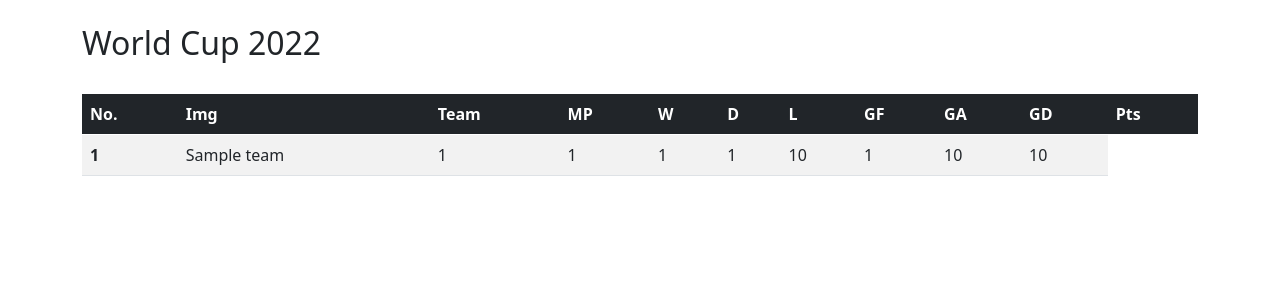
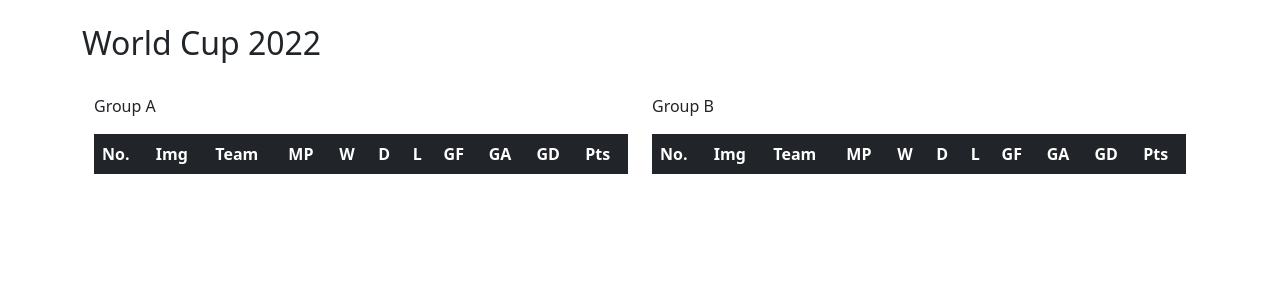
Before and after one commit to mateuszgua/game_typer, a Flask app: page /home in a window 1280 px wide. Shown: the part 56-356 px from the top of the page. Run offline with Flask 2, Linux system fonts and the light colour scheme; tables that the repository leaves empty hold one stand-in row (values such as "Sample post"); lists and menus that the app fills with data are empty; parts of the project's set-up code (start-up, migrations or seed data) failed here and were passed over; some libraries are stand-ins or nearby versions.

Commit message:
Feat: add secound column for group

```diff
--- a/game_app/templates/index.html
+++ b/game_app/templates/index.html
@@ -4,6 +4,10 @@
 
 <h2 class="title">{% block title %} World Cup 2022 {% endblock %}</h2>
 <br>
+<div class="container">
+    <div class="row">
+        <div class="col">
+            <p>Group A</p>
             <table id="data" class="table table-striped">
                 <thead class="table-dark">
                     <tr>
@@ -22,6 +26,7 @@
                 </thead>
                 <tbody>
                     {% for team in teams %}
+                        {% if team.group == "A" %}
                         <tr>
                             <th scope="row">{{ team.id }}</th>
                             {% for image in image_list %}
@@ -39,7 +44,55 @@
                             <td>{{ team.goal_balance }}</td>
                             <td>{{ team.points }}</td>
                         </tr>
+                        {% endif %}
                     {% endfor %}
                 </tbody>
             </table>
+        </div>
+        <div class="col">
+            <p>Group B</p>
+            <table id="data" class="table table-striped">
+                <thead class="table-dark">
+                    <tr>
+                        <th scope="col">No.</th>
+                        <th scope="col">Img</th>
+                        <th scope="col">Team</th>
+                        <th scope="col">MP</th>
+                        <th scope="col">W</th>
+                        <th scope="col">D</th>
+                        <th scope="col">L</th>
+                        <th scope="col">GF</th>
+                        <th scope="col">GA</th>
+                        <th scope="col">GD</th>
+                        <th scope="col">Pts</th>
+                    </tr>
+                </thead>
+                <tbody>
+                    {% for team in teams %}
+                        {% if team.group == "B" %}
+                        <tr>
+                            <th scope="row">{{ team.id }}</th>
+                            {% for image in image_list %}
+                                {% if image == team.image_name %}
+                                    <td><img src="{{ url_for('static', filename=image)}}" alt="Flag" height="30px" width="30px"></td>
+                                {% endif %}
+                            {% endfor %}
+                            <td>{{ team.name }}</td>
+                            <td>{{ team.games_played }}</td>
+                            <td>{{ team.wins }}</td>
+                            <td>{{ team.draws }}</td>
+                            <td>{{ team.lost }}</td>
+                            <td>{{ team.goal_scored }}</td>
+                            <td>{{ team.goal_lost }}</td>
+                            <td>{{ team.goal_balance }}</td>
+                            <td>{{ team.points }}</td>
+                        </tr>
+                        {% endif %}
+                    {% endfor %}
+                </tbody>
+            </table>
+        </div>
+    </div>
+</div>
+
 {% endblock %}
--- a/game_app/views.py
+++ b/game_app/views.py
@@ -35,8 +35,6 @@ def home():
     full_filename = os.path.join(config.IMG_FOLDER, 'qatar_48x48.png')
     IMG_LIST = os.listdir('game_app/static/files')
     IMG_LIST = ['files/' + i for i in IMG_LIST]
-    #
-    print("________________")
     print(IMG_LIST)
     return render_template('index.html', teams=teams, current_user=current_user, image_list=IMG_LIST)
 
@@ -209,7 +207,7 @@ def processjson(file_idx):
     data = json.load(open(json_url))
 
     i = 0
-    while i < 4 :
+    while i < 8 :
         team = Team(name=data['team'][i]['name'],
                        games_played=0,
                        wins=0,
```
Also changed, not shown: game_app/static/files/teams.json (+9 -4 lines), game_app/static/files/england_48x48.png (added), game_app/static/files/iran_48x48.png (added), game_app/static/files/usa_48x48.png (added), game_app/static/files/wales_48x48.png (added), game_app/static/files/z17512470K.jpg (deleted), game_app/static/files/z17512470K1.jpg (deleted), game_app/static/files/z17512470K12.jpg (deleted). Lines whose indentation alone changed are shown as unchanged.
